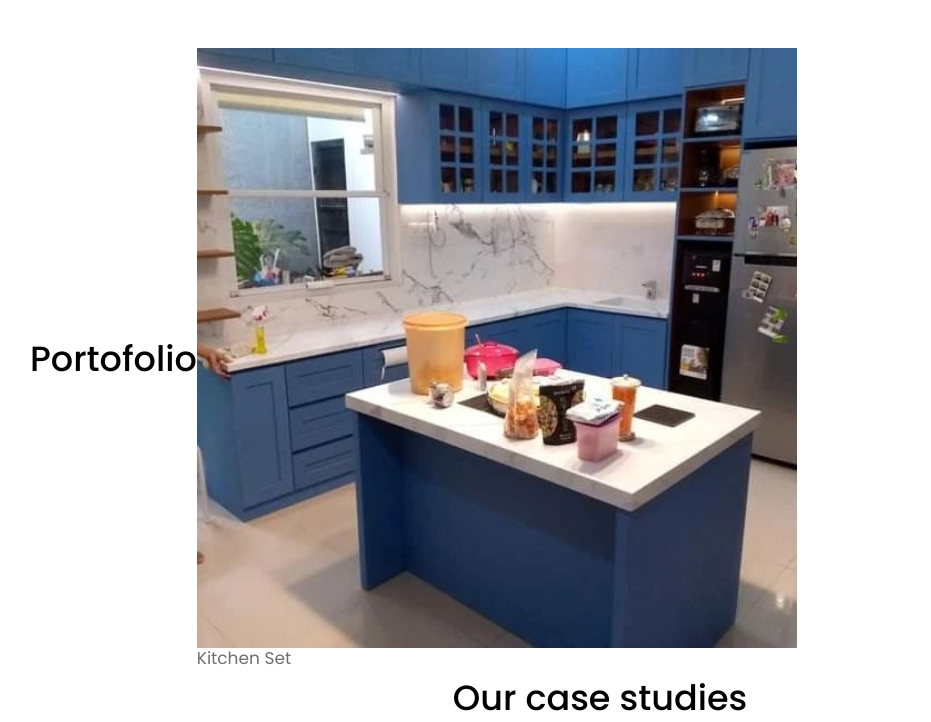
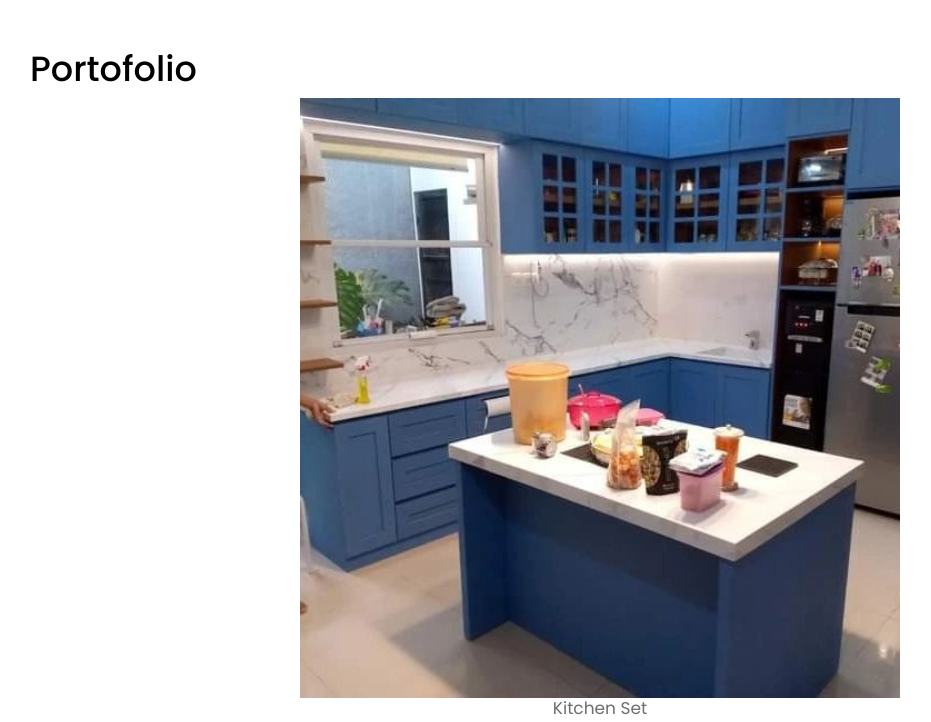
Before and after one commit to haloorderio/properti, a website: page index.html in a window 1280 px wide. Shown: the part 2420-3142 px from the top of the page, without its empty margins (40-971 px from the left). Drawn offline with Linux system fonts and the light colour scheme.

Commit message:
Update index.html

```diff
--- a/index.html
+++ b/index.html
@@ -103,9 +103,10 @@
       <section class="digital-marketing-service" id="digital-marketing-section">
           <div class="row align-items-center">
             <h2>Portofolio</h2>
+          </div>
           <div data-aos="fade-right">
-              <img src="images/kitchen-set-renovapik.jpg" alt="Kitchen Set RenovApik" class="img-fluid" width="600" height="100%" data-aos-delay="200">
-              <h6 class="section-subtitle text-muted">Kitchen Set</h6>
+              <center><img src="images/kitchen-set-renovapik.jpg" alt="Kitchen Set RenovApik" class="img-fluid" width="600" height="100%" data-aos-delay="200"></center>
+              <h6 class="section-subtitle text-muted text-center">Kitchen Set</h6>
           </div>
       </section>
 
```
